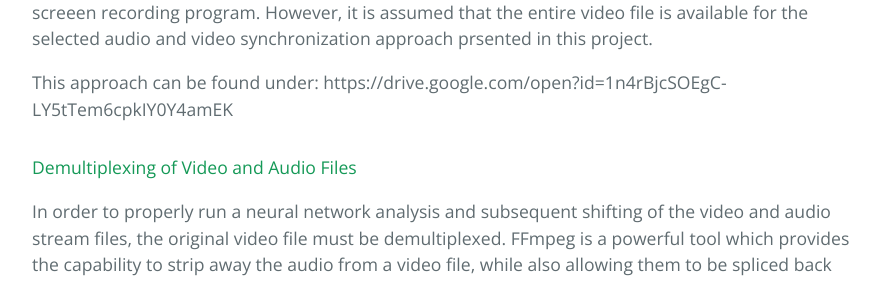
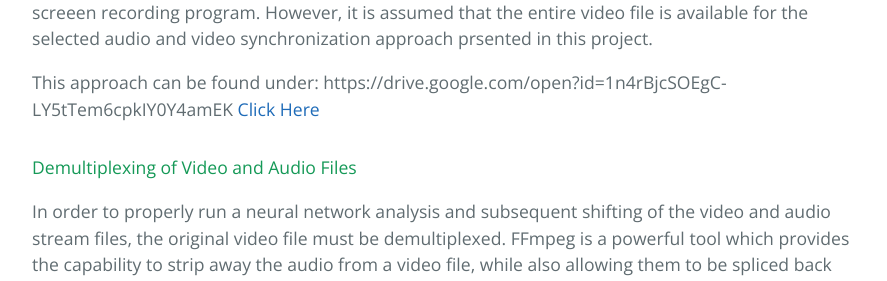
Before and after one commit to binhanle/eem202a-project, a Jekyll site: the page built from method_technical.md, in a window 1280 px wide and 900 px high, scrolled down 1503 px. Shown: the part 163-444 px from the top of the window, without its empty margins (192-1079 px from the left). Built offline with Jekyll 4.4.1, drawn with Linux system fonts in a browser that asks for light colours.

Commit message:
Update method_technical.md

```diff
--- a/method_technical.md
+++ b/method_technical.md
@@ -33,6 +33,7 @@
 It is possible to record only a portion of the targeted video streaming using the presented python screeen recording program. However, it is assumed that the entire video file is available for the selected audio and video synchronization approach prsented in this project.
 
 This approach can be found under: https://drive.google.com/open?id=1n4rBjcSOEgC-LY5tTem6cpkIY0Y4amEK
+<a href="https://drive.google.com/open?id=1n4rBjcSOEgC-LY5tTem6cpkIY0Y4amEK">Click Here</a>
 
 #### Demultiplexing of Video and Audio Files
 
@@ -117,3 +118,4 @@
 
 This approach can be found under:
 https://drive.google.com/open?id=1P0gIJ9MKjSI41BaHccStpyt_xtYEAi91
+<a href="https://drive.google.com/open?id=1P0gIJ9MKjSI41BaHccStpyt_xtYEAi91">Click Here</a>
```
